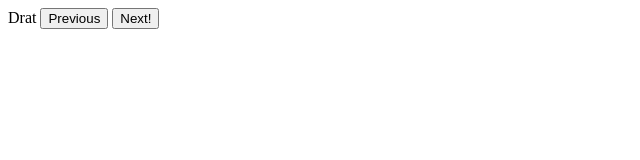
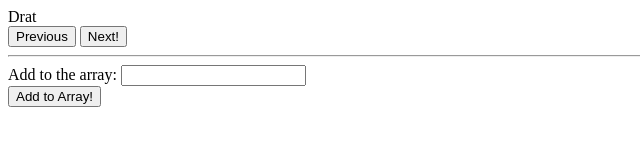
Before and after one commit to CGJohnson112/js_back_forward_array, a plain HTML site: page index.html in a window 1280 px wide. Shown: the whole page, without its empty margins (0-640 px from the left). Drawn offline with nearby package versions, Linux system fonts and the light colour scheme.

Commit message:
added input field, variable, and function for pushing items to end of array

```diff
--- a/index.html
+++ b/index.html
@@ -10,9 +10,15 @@
 
 
     <div>
-        <span id="output"></span>
+        <span id="output"></span><br />
+
         <button onclick="backArray()">Previous</button>
-        <button onclick="forwardArray()">Next!</button>
+        <button onclick="forwardArray()">Next!</button><br />
+        <hr />
+        <label>Add to the array: </label><input type="text" name="input" id="input"><br />
+        <button onclick="addToArray()">Add to Array!</button><br />
+
+
         </div>
 
 <script src="https://ajax.googleapis.com/ajax/libs/jquery/3.5.1/jquery.min.js"></script>
--- a/script.js
+++ b/script.js
@@ -3,10 +3,15 @@ const arrayBox = [
     "Hat",
     "Jat",
     "Bat",
-    "Drat"
+    "Drat",
+    "Nat",
+    "Prat",
+    "Kerat"
 ];
 
 let i = 0;
+
+
 
 //go backward in the array by one
 backArray = () => {
@@ -28,6 +33,14 @@ forwardArray = () => {
     document.getElementById("output").innerHTML = arrayBox[i];
 }
 
+addToArray = () => {
+    //arrayBox.push("Dog")
+    let newEntry = document.getElementById("input").value;
+    arrayBox.push(newEntry);
+    //alert(newEntry);
+
+}
+
 
 //default output
 document.getElementById("output").innerHTML = arrayBox[4];
```
